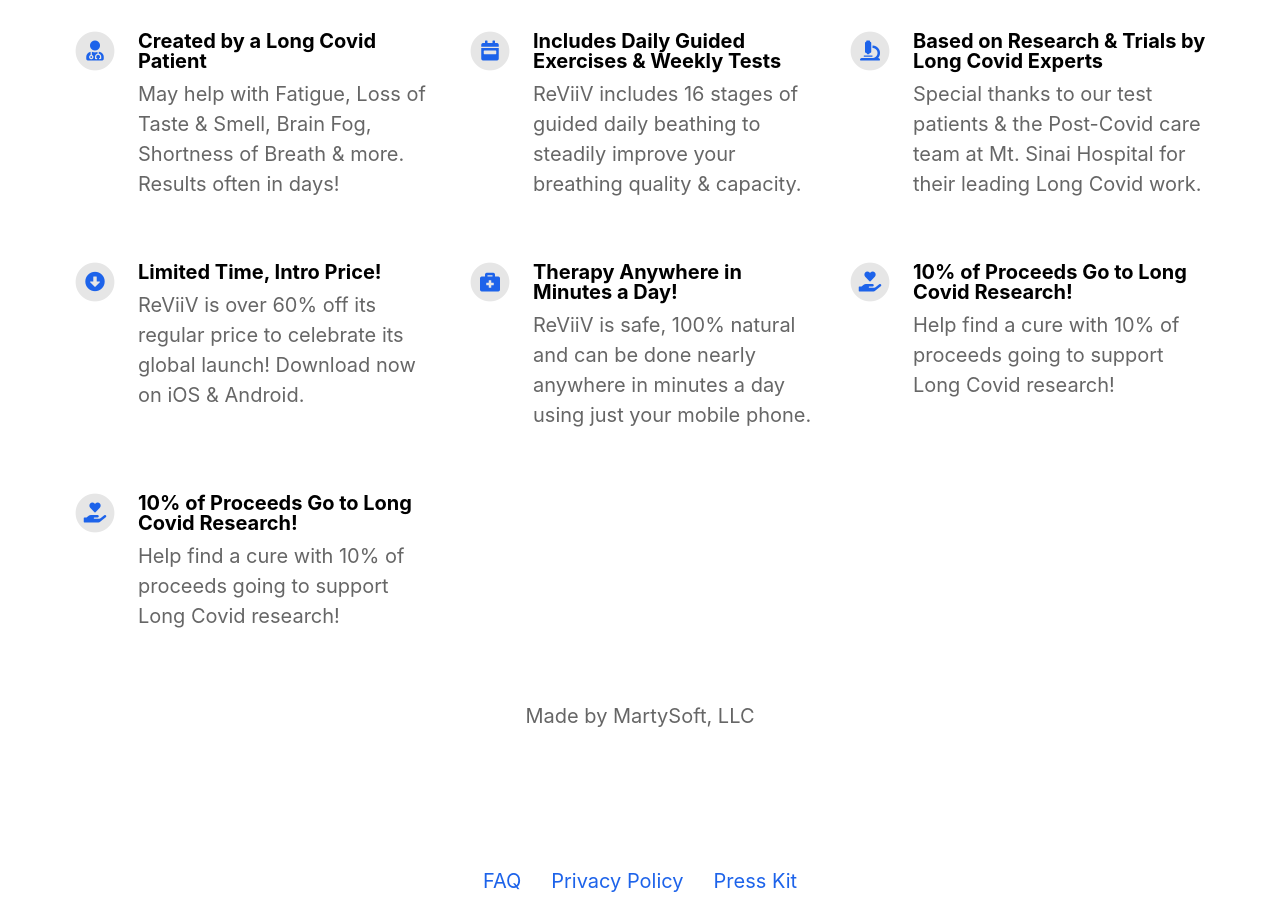
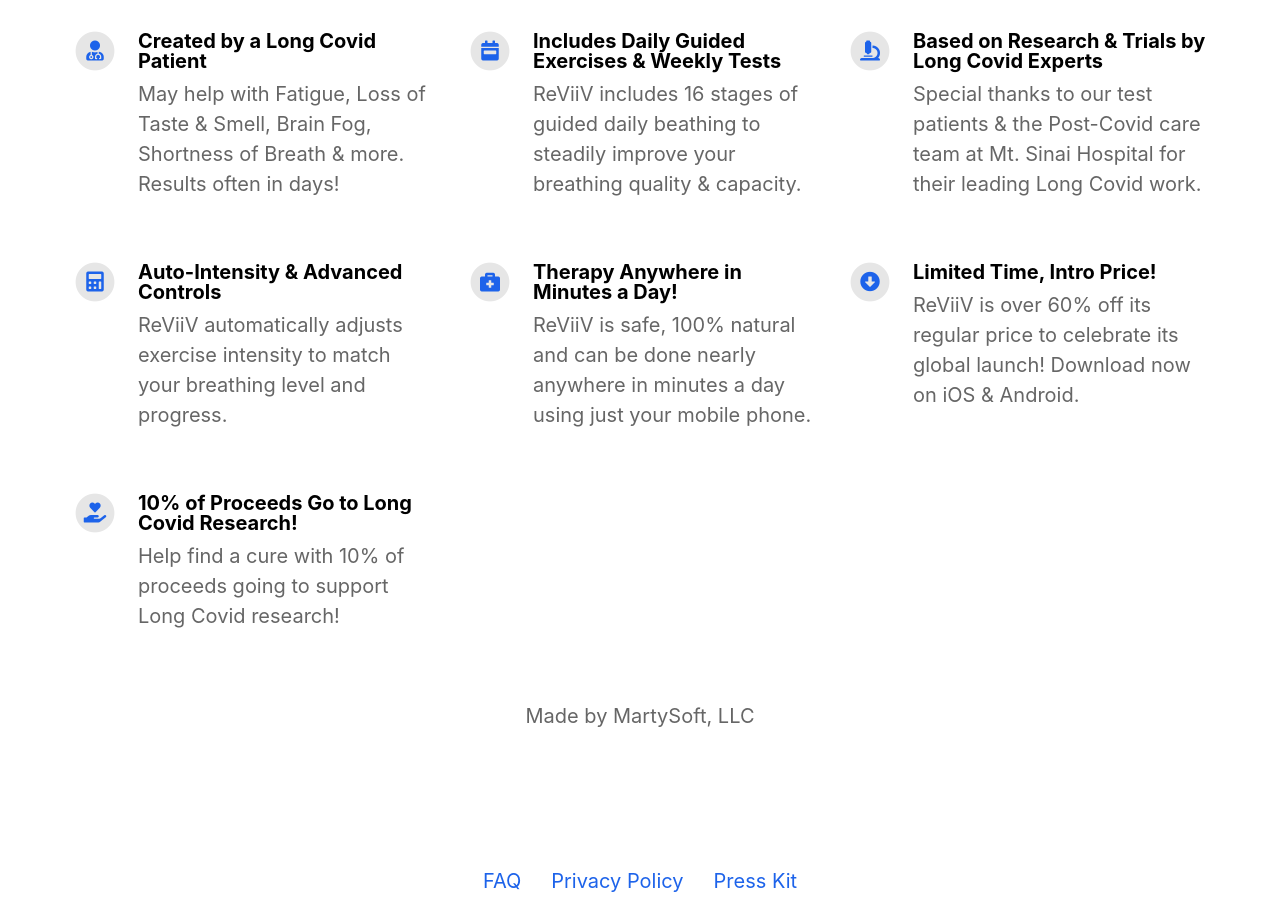
Before and after one commit to marcvanh/reviiv.me, a Jekyll site: the page built from index.html, in a window 1280 px wide and 900 px high, scrolled down 1053 px. Built offline with Jekyll 4.4.1, drawn with Linux system fonts in a browser that asks for light colours; nearby versions of some CDN libraries.

Commit message:
Update _config.yml

```diff
--- a/_config.yml
+++ b/_config.yml
@@ -47,25 +47,25 @@ features                                  :
     description                           : ReViiV includes weekly progress tests and graphs to measure your progress.
     fontawesome_icon_name                 : chart-bar
 
-    title                                 : Auto-Intensity & Advanced Controls
-    description                           : ReViiV automatically adjusts exercise intensity to match your breathing level and progress.
-    fontawesome_icon_name                 : calculator
+    title                                 :
+    description                           :
+    fontawesome_icon_name                 :
 
     title                                 : Based on Research & Trials by Long Covid Experts
     description                           : Special thanks to our test patients & the Post-Covid care team at Mt. Sinai Hospital for their leading Long Covid work.
     fontawesome_icon_name                 : microscope
 
-  - title                                 : Limited Time, Intro Price!
-    description                           : ReViiV is over 60% off its regular price to celebrate its global launch!  Download now on iOS & Android.
-    fontawesome_icon_name                 : arrow-alt-circle-down
+  - title                                 : Auto-Intensity & Advanced Controls
+    description                           : ReViiV automatically adjusts exercise intensity to match your breathing level and progress.
+    fontawesome_icon_name                 : calculator
 
   - title                                 : Therapy Anywhere in Minutes a Day!
     description                           : ReViiV is safe, 100% natural and can be done nearly anywhere in minutes a day using just your mobile phone.
     fontawesome_icon_name                 : briefcase-medical
 
-  - title                                 : 10% of Proceeds Go to Long Covid Research!
-    description                           : Help find a cure with 10% of proceeds going to support Long Covid research!
-    fontawesome_icon_name                 : hand-holding-heart
+  - title                                 : Limited Time, Intro Price!
+    description                           : ReViiV is over 60% off its regular price to celebrate its global launch!  Download now on iOS & Android.
+    fontawesome_icon_name                 : arrow-alt-circle-down
 
   - title                                 : 10% of Proceeds Go to Long Covid Research!
     description                           : Help find a cure with 10% of proceeds going to support Long Covid research!
```
